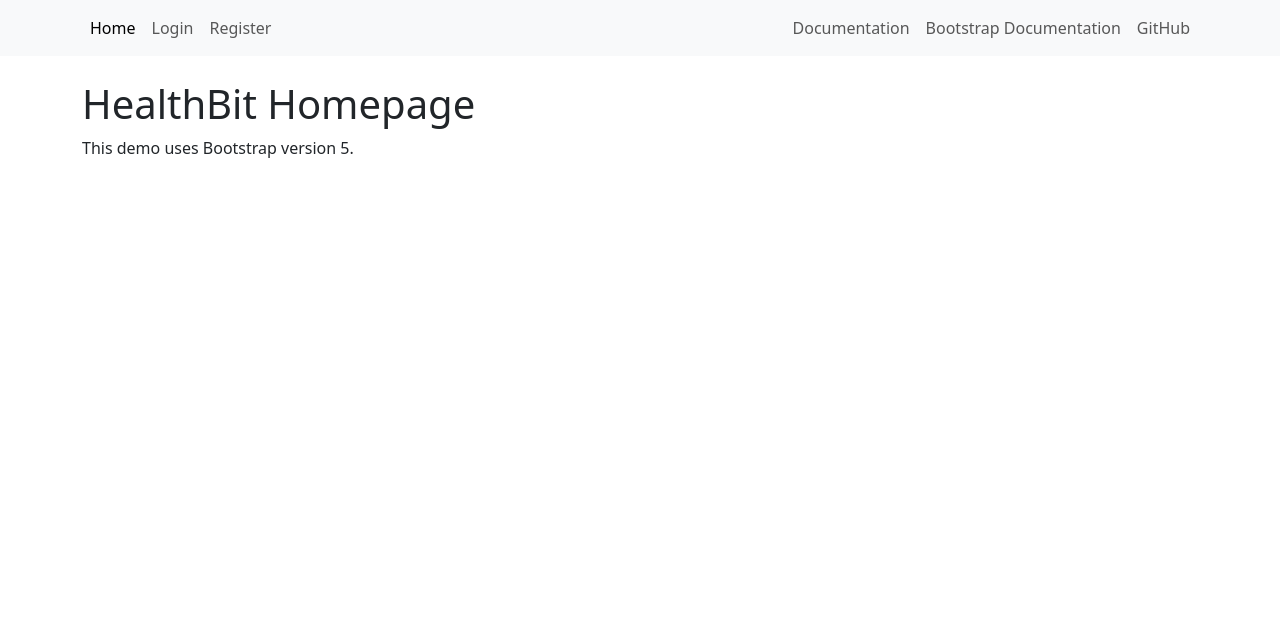
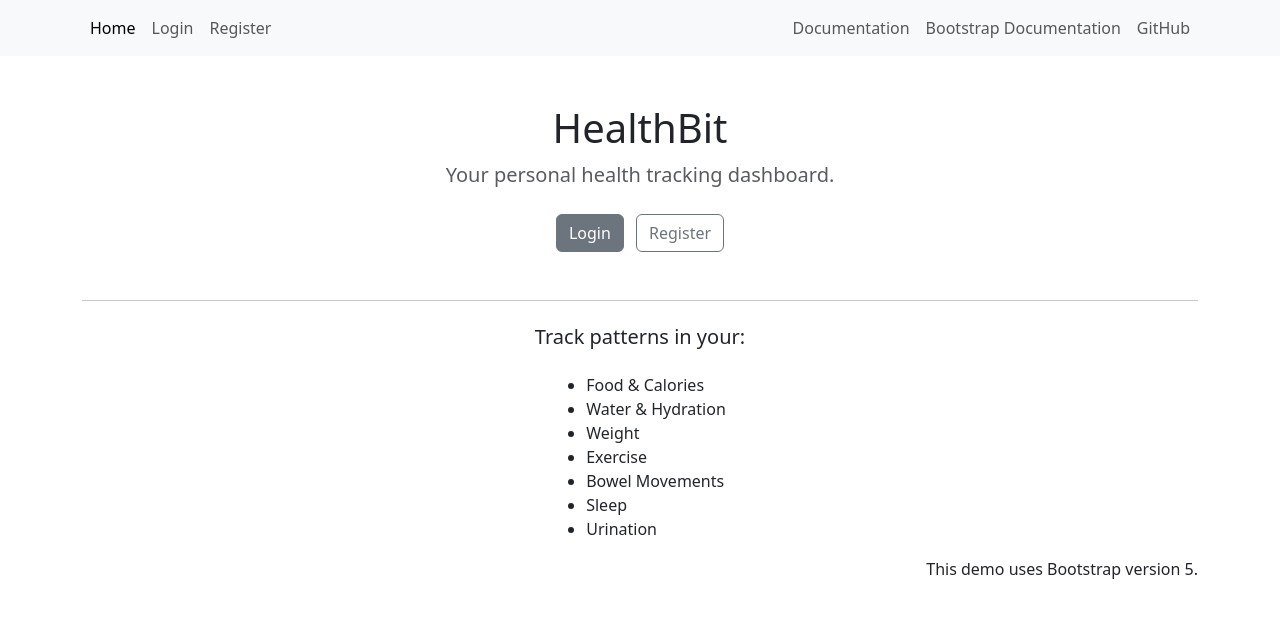
Before and after one commit to AnnaVo0/HealthBit, a Flask app: page / in a window 1280 px wide. Shown: the top 618 px of the page. Run offline with Flask 3, Linux system fonts and the light colour scheme; some libraries are stand-ins or nearby versions.

Commit message:
Updated child pages with custom titles, made index.html a proper landing page

```diff
--- a/templates/dashboard.html
+++ b/templates/dashboard.html
@@ -1,4 +1,5 @@
 {% extends 'base.html' %}
+{% block title %}Dashboard | HealthBit{% endblock %}
 {% block content %}
 
 {# colors from https://www.dreamstime.com/colour-scheme-combinations-hex-codes-names-color-grading-spectrum-color-swatches-pastel-rainbow-shades-d-light-image369757983 #}
--- a/templates/index.html
+++ b/templates/index.html
@@ -1,4 +1,33 @@
-{% extends 'base.html' %} {% block content %}
-<h1>HealthBit Homepage</h1>
-<p>This demo uses Bootstrap version 5.</p>
+{% extends 'base.html' %}
+{% block content %}
+
+<div class="text-center mt-5">
+    <h1>HealthBit</h1>
+    <p class="lead text-muted">Your personal health tracking dashboard.</p>
+
+    <div class="mt-4">
+        <a href="{{ url_for('main.login') }}" class="btn btn-secondary me-2">Login</a>
+        <a href="{{ url_for('main.register') }}" class="btn btn-outline-secondary">Register</a>
+    </div>
+</div>
+
+<hr class="mt-5">
+
+<div class="text-center mt-4">
+    <h5>Track patterns in your:</h5>
+    <div class="d-flex justify-content-center">
+        <ul class="text-start mt-3">
+            <li>Food & Calories</li>
+            <li>Water & Hydration</li>
+            <li>Weight</li>
+            <li>Exercise</li>
+            <li>Bowel Movements</li>
+            <li>Sleep</li>
+            <li>Urination</li>
+        </ul>
+    </div>
+</div>
+
+<p class="text-end">This demo uses Bootstrap version 5.</p>
+
 {% endblock %}
--- a/templates/login.html
+++ b/templates/login.html
@@ -1,4 +1,5 @@
 {% extends 'base.html' %}
+{% block title %}Login | HealthBit{% endblock %}
 {% block content %}
 {% from 'bootstrap5/form.html' import render_form %}
 
--- a/templates/register.html
+++ b/templates/register.html
@@ -1,4 +1,5 @@
 {% extends 'base.html' %}
+{% block title %}Register | HealthBit{% endblock %}
 {% block content %}
 {% from 'bootstrap5/form.html' import render_form %}
 
```
